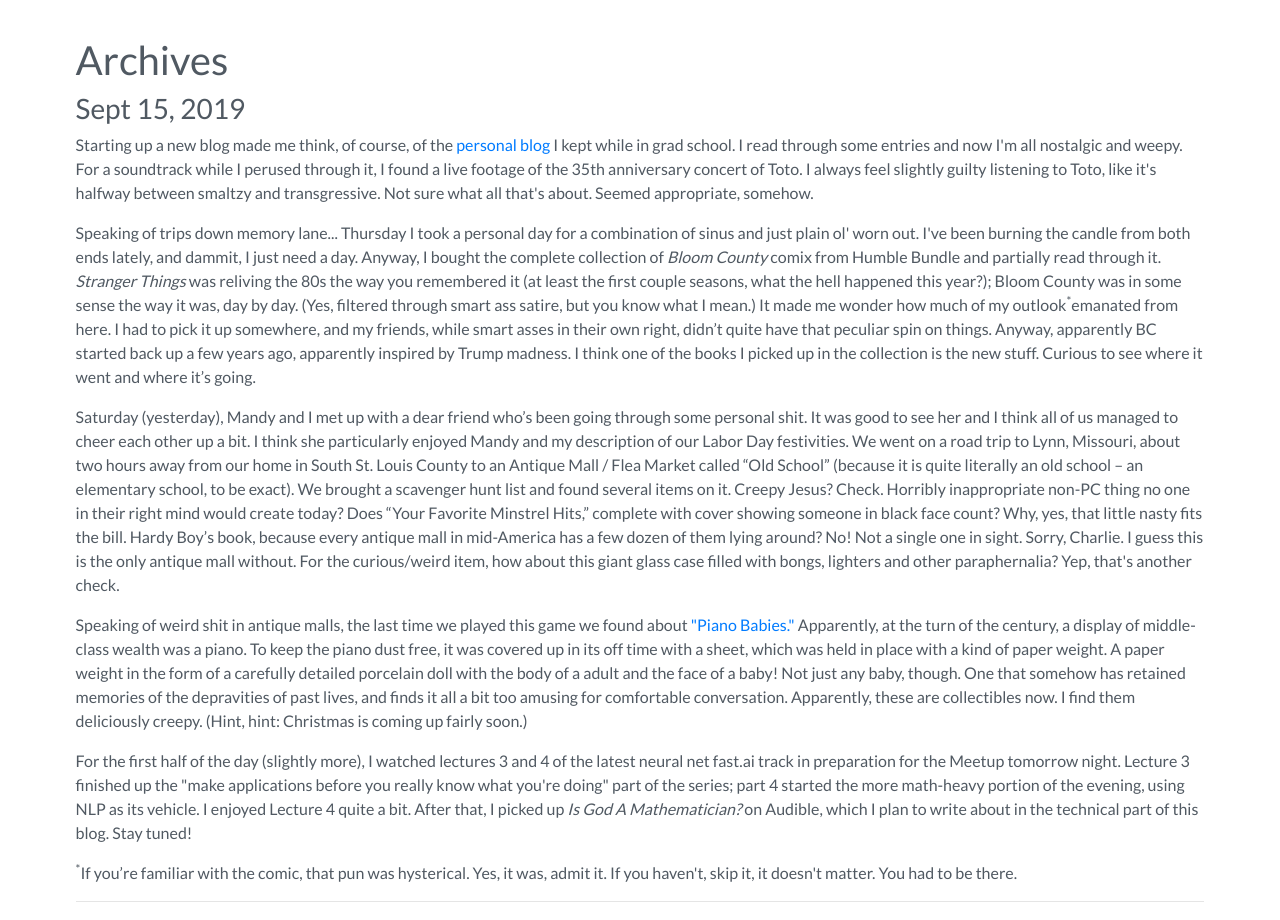
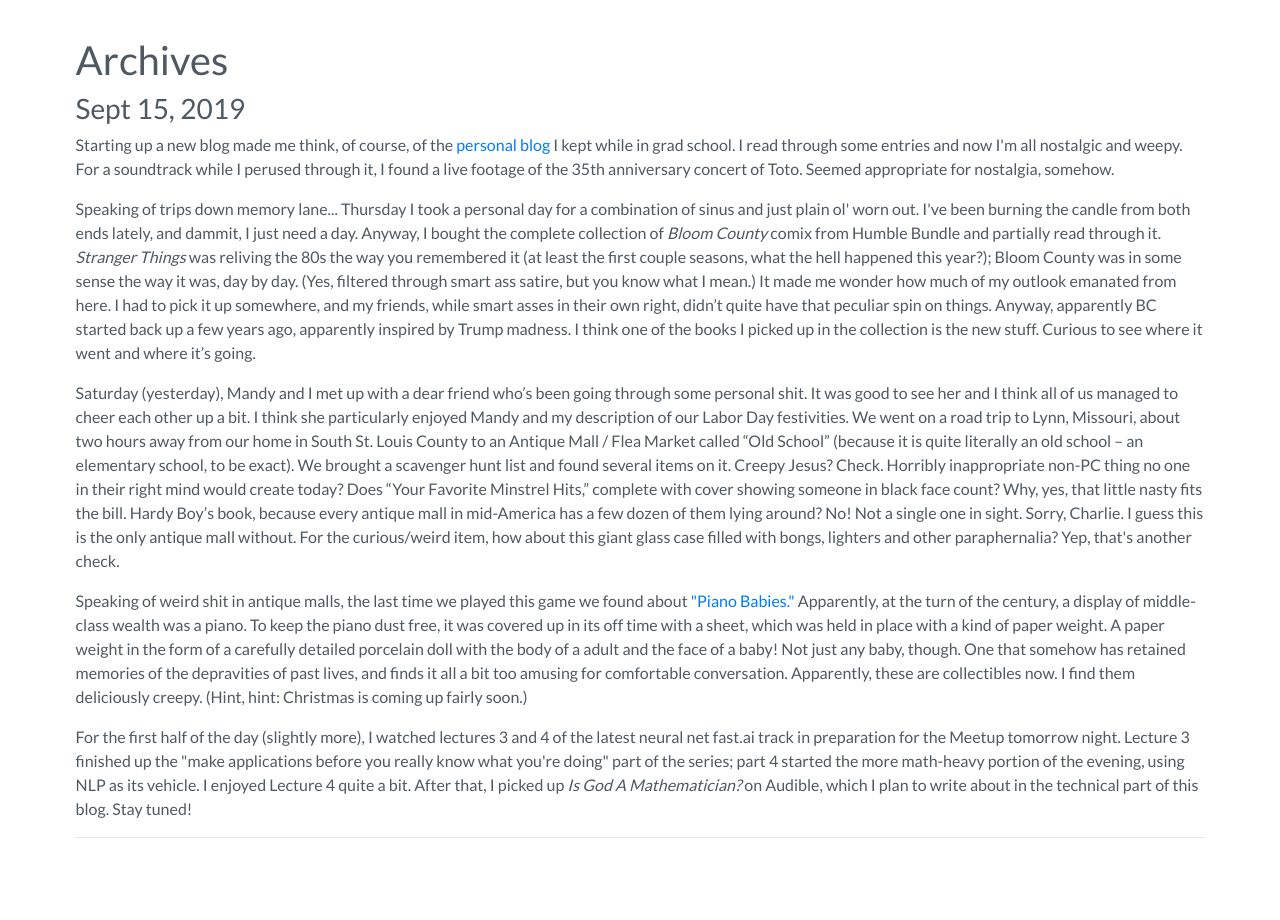
Before and after one commit to markpedigo/markpedigo.github.io, a plain HTML site: page blog.html in a window 1280 px wide. Shown: the part 680-1600 px from the top of the page. Drawn offline with nearby package versions, Linux system fonts and the light colour scheme; some packages are replaced by stand-ins of ours.

Commit message:
Minor changes to blog entry

```diff
--- a/blog.html
+++ b/blog.html
@@ -34,17 +34,15 @@ $$
 <article>
   <h1>Archives</h1>
   <h3>Sept 15, 2019</h3>
-  <p>Starting up a new blog made me think, of course, of the <a href="https://markpedigo.blogspot.com/" target="_blank">personal blog</a> I kept while in grad school. I read through some entries and now I'm all nostalgic and weepy. For a soundtrack while I perused through it, I found a live footage of the 35th anniversary concert of Toto. I always feel slightly guilty listening to Toto, like it's halfway between smaltzy and transgressive. Not sure what all that's about. Seemed appropriate, somehow.</p>
+  <p>Starting up a new blog made me think, of course, of the <a href="https://markpedigo.blogspot.com/" target="_blank">personal blog</a> I kept while in grad school. I read through some entries and now I'm all nostalgic and weepy. For a soundtrack while I perused through it, I found a live footage of the 35th anniversary concert of Toto. Seemed appropriate for nostalgia, somehow.</p>
 
-  <p>Speaking of trips down memory lane... Thursday I took a personal day for a combination of sinus and just plain ol' worn out. I've been burning the candle from both ends lately, and dammit, I just need a day. Anyway, I bought the complete collection of <em>Bloom County</em> comix from Humble Bundle and partially read through it. <em>Stranger Things</em> was reliving the 80s the way you remembered it (at least the first couple seasons, what the hell happened this year?); Bloom County was in some sense the way it was, day by day. (Yes, filtered through smart ass satire, but you know what I mean.) It made me wonder how much of my outlook<sup>*</sup>emanated from here. I had to pick it up somewhere, and my friends, while smart asses in their own right, didn’t quite have that peculiar spin on things. Anyway, apparently BC started back up a few years ago, apparently inspired by Trump madness. I think one of the books I picked up in the collection is the new stuff. Curious to see where it went and where it’s going.</p>
+  <p>Speaking of trips down memory lane... Thursday I took a personal day for a combination of sinus and just plain ol' worn out. I've been burning the candle from both ends lately, and dammit, I just need a day. Anyway, I bought the complete collection of <em>Bloom County</em> comix from Humble Bundle and partially read through it. <em>Stranger Things</em> was reliving the 80s the way you remembered it (at least the first couple seasons, what the hell happened this year?); Bloom County was in some sense the way it was, day by day. (Yes, filtered through smart ass satire, but you know what I mean.) It made me wonder how much of my outlook emanated from here. I had to pick it up somewhere, and my friends, while smart asses in their own right, didn’t quite have that peculiar spin on things. Anyway, apparently BC started back up a few years ago, apparently inspired by Trump madness. I think one of the books I picked up in the collection is the new stuff. Curious to see where it went and where it’s going.</p>
 
   <p>Saturday (yesterday), Mandy and I met up with a dear friend who’s been going through some personal shit. It was good to see her and I think all of us managed to cheer each other up a bit. I think she particularly enjoyed Mandy and my description of our Labor Day festivities. We went on a road trip to Lynn, Missouri, about two hours away from our home in South St. Louis County to an Antique Mall / Flea Market called “Old School” (because it is quite literally an old school – an elementary school, to be exact). We brought a scavenger hunt list and found several items on it. Creepy Jesus? Check. Horribly inappropriate non-PC thing no one in their right mind would create today? Does “Your Favorite Minstrel Hits,” complete with cover showing someone in black face count? Why, yes, that little nasty fits the bill. Hardy Boy’s book, because every antique mall in mid-America has a few dozen of them lying around? No! Not a single one in sight. Sorry, Charlie. I guess this is the only antique mall without. For the curious/weird item, how about this giant glass case filled with bongs, lighters and other paraphernalia? Yep, that's another check.</p>
 
   <p>Speaking of weird shit in antique malls, the last time we played this game we found about <a href="https://www.worldpianonews.com/event/auction/what-is-a-piano-baby/">"Piano Babies."</a> Apparently, at the turn of the century, a display of middle-class wealth was a piano. To keep the piano dust free, it was covered up in its off time with a sheet, which was held in place with a kind of paper weight. A paper weight in the form of a carefully detailed porcelain doll with the body of a adult and the face of a baby! Not just any baby, though. One that somehow has retained memories of the depravities of past lives, and finds it all a bit too amusing for comfortable conversation. Apparently, these are collectibles now. I find them deliciously creepy. (Hint, hint: Christmas is coming up fairly soon.)</p>
 
   <p>For the first half of the day (slightly more), I watched lectures 3 and 4 of the latest neural net fast.ai track in preparation for the Meetup tomorrow night. Lecture 3 finished up the "make applications before you really know what you're doing" part of the series; part 4 started the more math-heavy portion of the evening, using NLP as its vehicle. I enjoyed Lecture 4 quite a bit. After that, I picked up <em>Is God A Mathematician?</em> on Audible, which I plan to write about in the technical part of this blog. Stay tuned!</p>
-
-  <sup>*</sup>If you’re familiar with the comic, that pun was hysterical. Yes, it was, admit it. If you haven't, skip it, it doesn't matter. You had to be there.
   <hr>
 </article>
 
```
